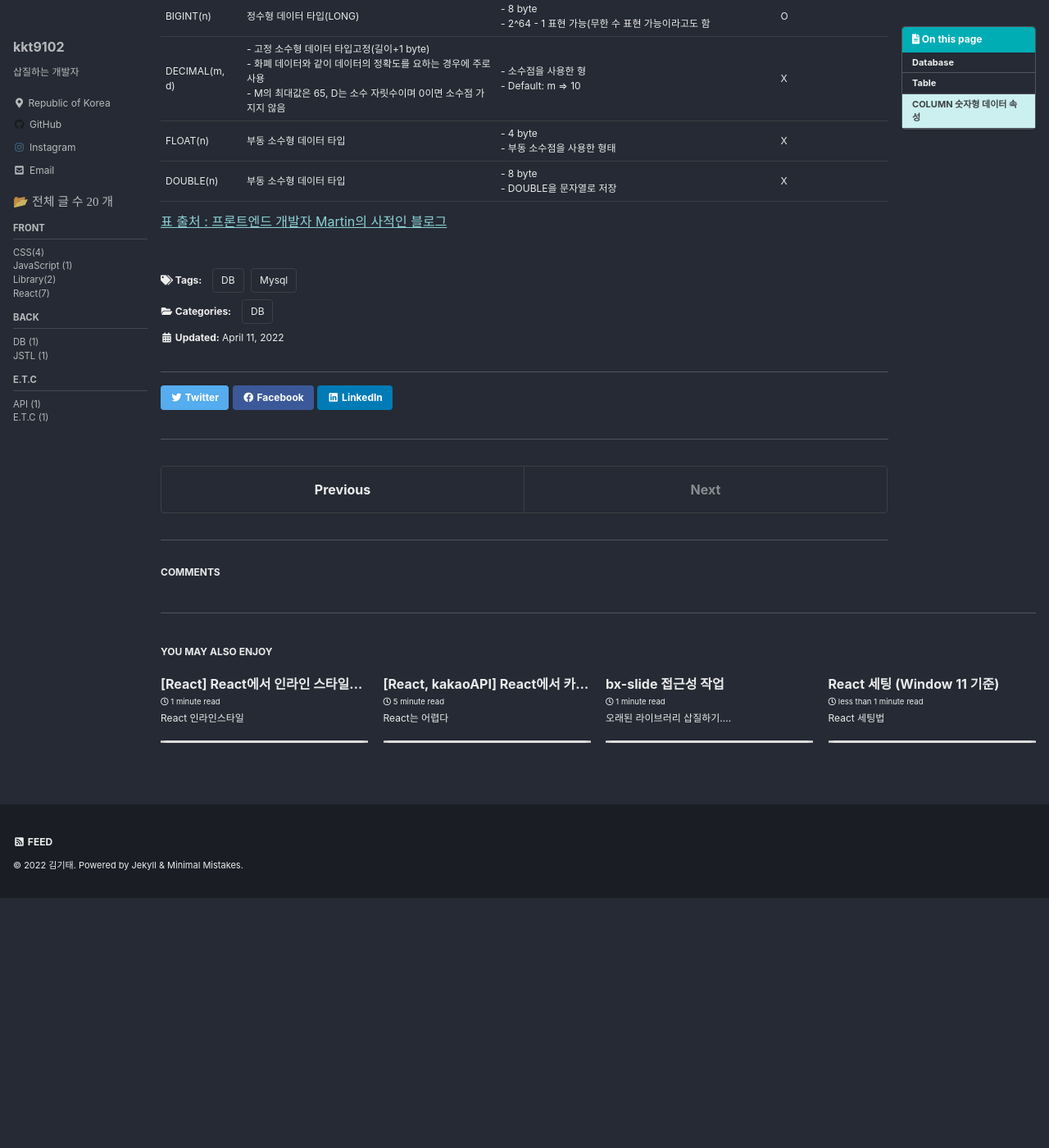
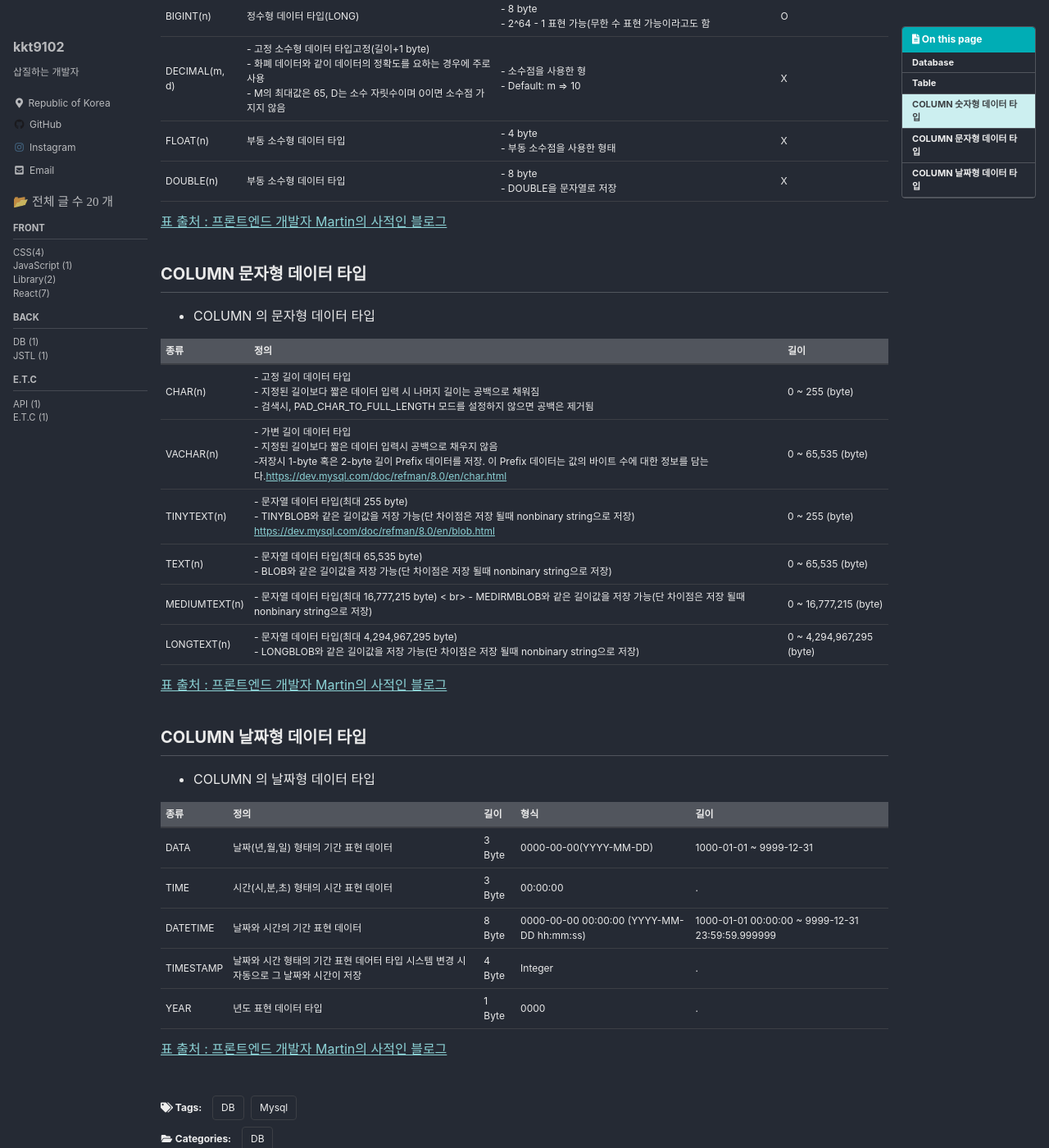
Before and after one commit to kkt9102/kkt9102.github.io, a Jekyll site: the page built from _posts/2022-04-11-mysql_명령어.md, in a window 1280 px wide and 1400 px high, scrolled down 1322 px. Shown: the whole window at 82% size. Built offline with Jekyll 4.4.1, drawn with Linux system fonts in a browser that asks for light colours; cached includes are drawn as plain includes; comment, search, counter and statistics services are not loaded; before the commit the page ends 2417 px from its top, so only the background shows below that; some of the changed text lies outside the part shown.

Commit message:
mysql commend

````diff
--- a/_posts/2022-04-11-mysql_명령어.md
+++ b/_posts/2022-04-11-mysql_명령어.md
@@ -1,5 +1,5 @@
 ---
-title: "Mysql 명령어 모음"
+title: "Mysql 기본적인 명령어 모음"
 excerpt: "까먹지말자 Mysql 명령어"
 
 categories:
@@ -48,7 +48,7 @@ last_modified_at: 2022-04-11
     DESC 'TABLE이름';
 ```
 
-## COLUMN 숫자형 데이터 속성
+## COLUMN 숫자형 데이터 타입
 - COLUMN 의 숫자형 데이터 타입
 
 |종류|정의|범위|UNSIGNED 사용가능 여부|
@@ -63,3 +63,31 @@ last_modified_at: 2022-04-11
 |DOUBLE(n)|부동 소수형 데이터 타입|	- 8 byte <br> - DOUBLE을 문자열로 저장|X|
 
 [표 출처 : 프론트엔드 개발자 Martin의 사적인 블로그](https://blog.martinwork.co.kr/mysql/2020/01/17/mysql-data-type.html){:target="_blank"}
+
+## COLUMN 문자형 데이터 타입
+- COLUMN 의 문자형 데이터 타입
+
+|종류|정의|길이|
+|------|---|---|
+|CHAR(n)|- 고정 길이 데이터 타입 <br> - 지정된 길이보다 짧은 데이터 입력 시 나머지 길이는 공백으로 채워짐 <br> - 검색시, PAD_CHAR_TO_FULL_LENGTH 모드를 설정하지 않으면 공백은 제거됨|0 ~ 255 (byte)|
+|VACHAR(n)|- 가변 길이 데이터 타입 <br> - 지정된 길이보다 짧은 데이터 입력시 공백으로 채우지 않음 <br> -저장시 1-byte 혹은 2-byte 길이 Prefix 데이터를 저장. 이 Prefix 데이터는 값의 바이트 수에 대한 정보를 담는다.[https://dev.mysql.com/doc/refman/8.0/en/char.html](https://dev.mysql.com/doc/refman/8.0/en/char.html){:target="_blank"}|0 ~ 65,535 (byte)|
+|TINYTEXT(n)|	- 문자열 데이터 타입(최대 255 byte) <br> - TINYBLOB와 같은 길이값을 저장 가능(단 차이점은 저장 될때 nonbinary string으로 저장) [https://dev.mysql.com/doc/refman/8.0/en/blob.html](https://dev.mysql.com/doc/refman/8.0/en/blob.html){:target="_blank"}|0 ~ 255 (byte)|
+|TEXT(n)|- 문자열 데이터 타입(최대 65,535 byte) <br> - BLOB와 같은 길이값을 저장 가능(단 차이점은 저장 될때 nonbinary string으로 저장)|0 ~ 65,535 (byte)|
+|MEDIUMTEXT(n)	|- 문자열 데이터 타입(최대 16,777,215 byte) < br> - MEDIRMBLOB와 같은 길이값을 저장 가능(단 차이점은 저장 될때 nonbinary string으로 저장)|0 ~ 16,777,215 (byte)|
+|LONGTEXT(n)|- 문자열 데이터 타입(최대 4,294,967,295 byte) <br> - LONGBLOB와 같은 길이값을 저장 가능(단 차이점은 저장 될때 nonbinary string으로 저장)|0 ~ 4,294,967,295 (byte)|
+
+[표 출처 : 프론트엔드 개발자 Martin의 사적인 블로그](https://blog.martinwork.co.kr/mysql/2020/01/17/mysql-data-type.html){:target="_blank"}
+
+
+## COLUMN 날짜형 데이터 타입
+- COLUMN 의 날짜형 데이터 타입
+
+|종류|정의|길이|형식|길이|
+|------|---|---|---|---|
+|DATA|날짜(년,월,일) 형태의 기간 표현 데이터|3 Byte|0000-00-00(YYYY-MM-DD)|1000-01-01 ~ 9999-12-31|
+|TIME|시간(시,분,초) 형태의 시간 표현 데이터|3 Byte|00:00:00|.|
+|DATETIME|날짜와 시간의 기간 표현 데이터|8 Byte|0000-00-00 00:00:00 (YYYY-MM-DD hh:mm:ss)|1000-01-01 00:00:00 ~ 9999-12-31 23:59:59.999999|
+|TIMESTAMP|날짜와 시간 형태의 기간 표현 데어터 타입 시스템 변경 시 자동으로 그 날짜와 시간이 저장|4 Byte|Integer|.|
+|YEAR|년도 표현 데이터 타입|1 Byte|0000|.|
+
+[표 출처 : 프론트엔드 개발자 Martin의 사적인 블로그](https://blog.martinwork.co.kr/mysql/2020/01/17/mysql-data-type.html){:target="_blank"}
````
